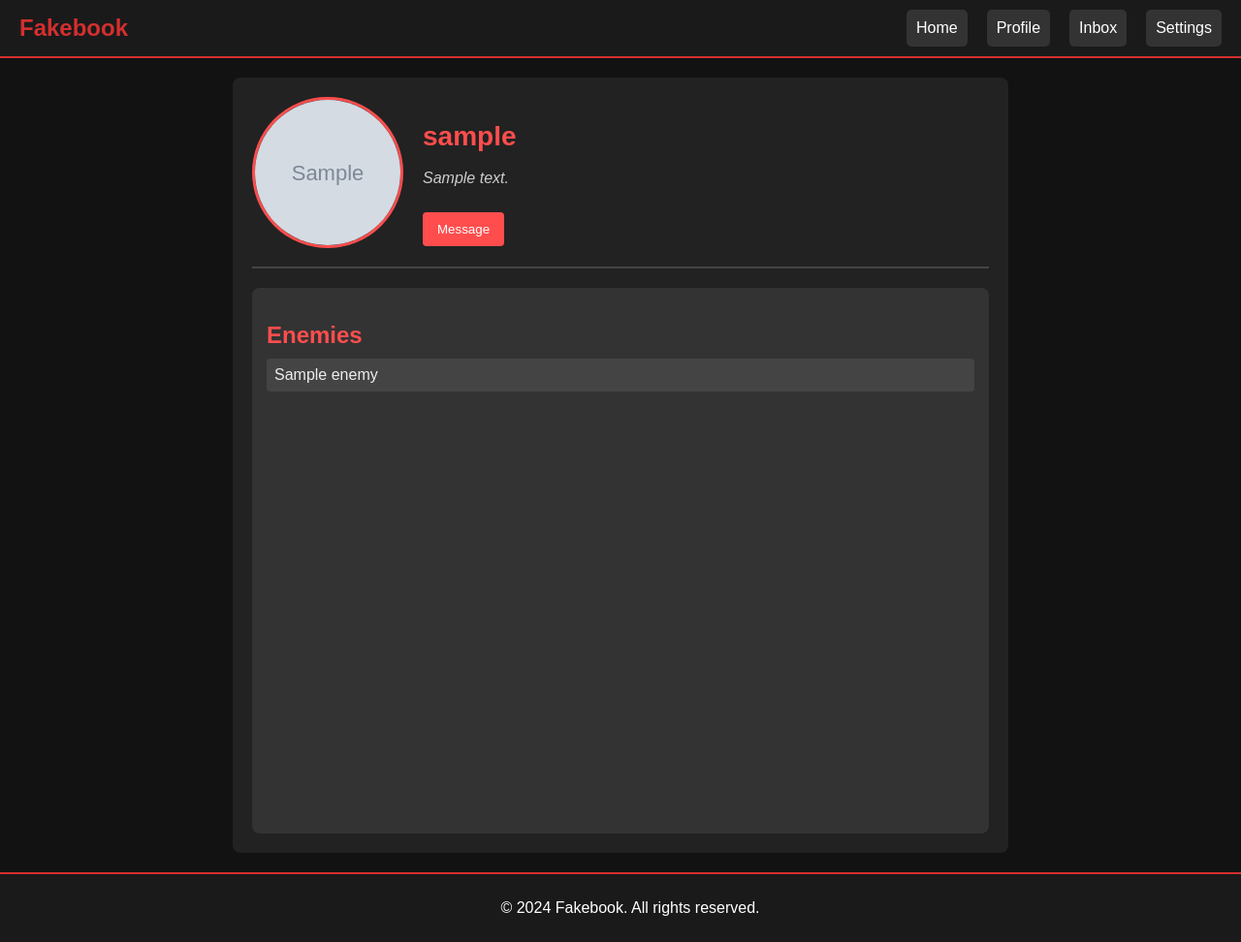
After one commit to AveePB/Fakebook, a Flask app: template src/templates/profile.html in a window 1280 px wide. The commit adds this page. Shown: the whole page at 97% size. Run offline with Flask 3, Linux system fonts and the light colour scheme; the template is opened without the code that fills it: most values are stand-ins (such as "Sample title", 1, 10 or a date in 2020); grey boxes marked "Sample" are stand-in pictures.

Commit message:
Updated pages

```diff
--- a/src/templates/base.html
+++ b/src/templates/base.html
@@ -11,15 +11,16 @@
     <div class="navbar">
         <div class="logo">Fakebook</div>
         <div class="nav-links">
-            <a href="#" class="nav-btn">Home</a>
-            <a href="#" class="nav-btn">Search</a>
-            <a href="#" class="nav-btn">Profile</a>
+            <a href="/" class="nav-btn">Home</a>
+            <a href="/profile/me" class="nav-btn">Profile</a>
             <a href="#" class="nav-btn">Inbox</a>
             <a href="#" class="nav-btn">Settings</a>
         </div>
     </div>
 
-    {% block body %} {% endblock %}
+    <div class="content">
+        {% block body %} {% endblock %}
+    </div>
 
     <!-- Footer -->
     <div class="footer">
--- /dev/null
+++ b/src/templates/profile.html
@@ -0,0 +1,29 @@
+{% extends 'base.html' %}
+{% block head %}
+<link rel="stylesheet" href="{{ url_for('static', filename='css/profile.css') }}">
+{% endblock %}
+
+{% block body %}
+<div class="profile-container">
+    <div class="profile-header">
+        <div class="avatar">
+            <img src="{{ avatar_url }}" alt="{{ username }}'s avatar">
+        </div>
+        <div class="user-info">
+            <h1>{{ username }}</h1>
+            <p class="bio">{{ bio }}</p>
+            <button class="message-btn">Message</button>
+        </div>
+    </div>
+
+    <div class="enemies-list">
+            <h2>Enemies</h2>
+            <ul>
+                {% for enemy in enemies %}
+                <li>{{ enemy }}</li>
+                {% endfor %}
+            </ul>
+        </div>
+</div>
+
+{% endblock %}
```
